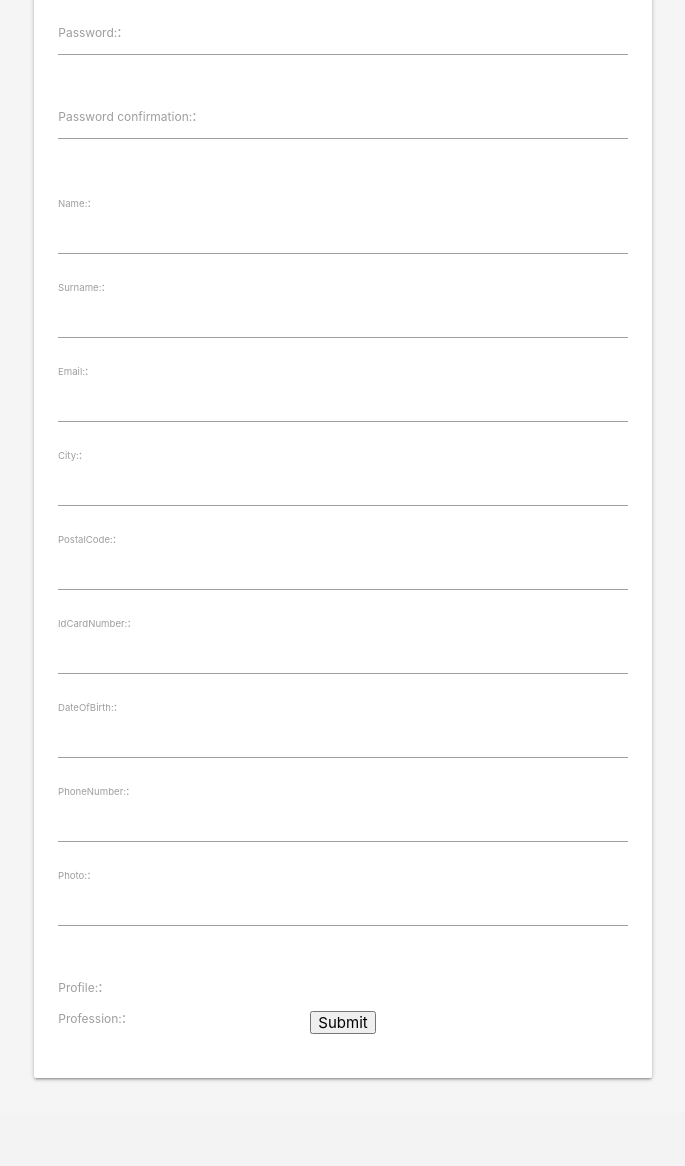
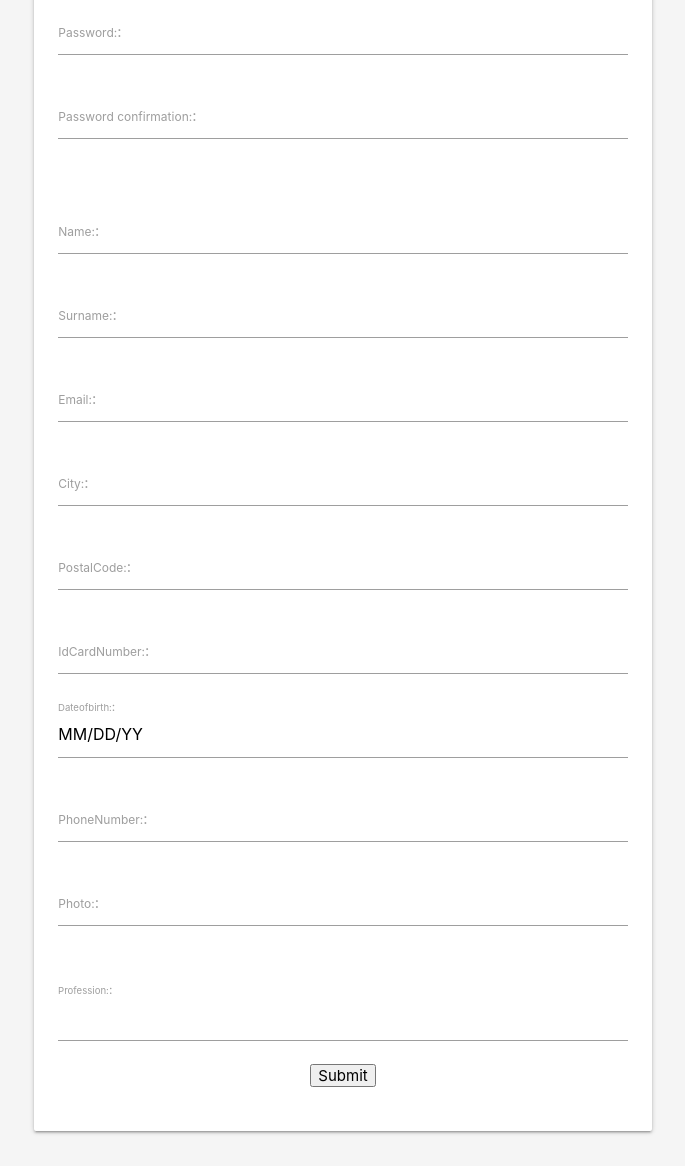
Before and after one commit to supremmaer/AIM-GAMES-PLATFORM, a Django app: page /freelancer/create/ in a window 1280 px wide. Shown: the part 294-1460 px from the top of the page, without its empty margins (297-982 px from the left). Before the commit the page ends 1375 px from the top, so only its background shows below. Run offline with Django 3.2, Linux system fonts and the light colour scheme; some libraries are stand-ins or nearby versions.

Commit message:
fixed forms

```diff
--- a/AIM_GAMES_PLATFORM/AIM_GAMES/forms.py
+++ b/AIM_GAMES_PLATFORM/AIM_GAMES/forms.py
@@ -1,7 +1,8 @@
-from django.forms import ModelForm, forms, CharField, EmailField, ModelMultipleChoiceField,CheckboxSelectMultiple
+from django.forms import ModelForm, forms, CharField, EmailField, ModelMultipleChoiceField,CheckboxSelectMultiple, DateField, DateInput
 from django.contrib.auth.forms import UserCreationForm
 from AIM_GAMES.models import Freelancer, Business, Profile, Thread, Tag
 from django.contrib.auth.models import User
+
 
 
 class BusinessForm(ModelForm):
@@ -19,7 +20,7 @@ class BusinessForm(ModelForm):
 
     def clean(self):
         if not self.profile_form.is_valid():
-            raise forms.ValidationError(self.profile_form.errors)
+            raise forms.ValidationError("Profile not valid")
 
     def save(self, commit=False):
         print('save: BusinessForm')
@@ -57,6 +58,8 @@ class FreelancerForm(ModelForm):
 
 
 class ProfileForm(ModelForm):
+    dateOfBirth = DateField(widget=DateInput(attrs={'placeholder': 'MM/DD/YY', 'required': 'required'}))
+
     class Meta:
         model = Profile
         exclude = ()
--- a/AIM_GAMES_PLATFORM/AIM_GAMES/views.py
+++ b/AIM_GAMES_PLATFORM/AIM_GAMES/views.py
@@ -51,7 +51,7 @@ def login_redir(request):
     else:
         prof = Profile.objects.filter(user__pk=request.user.id)
         buss = Business.objects.filter(profile__pk=prof[0].id)
-        if not buss is None:
+        if buss:
             if not buss[0].lastPayment is None:
                 if (buss[0].lastPayment- datetime.now(timezone.utc)).total_seconds() > 31556952:
                     auth.logout(request)
--- a/AIM_GAMES_PLATFORM/templates/accounts/signup.html
+++ b/AIM_GAMES_PLATFORM/templates/accounts/signup.html
@@ -45,22 +45,31 @@
 
                             {% if field.id_for_label != "id_user" %}
                             {% if field.widget.input_type == "select" %}
-                             <input placeholder="" id="{{ field.id_for_label }}" type="{{ field.field.widget.input_type }}" class="validate" name="{{ field.html_name }}">
+                             <input placeholder="" id="{{ field.id_for_label }}" type="{{ field.field.widget.input_type }}"
+                                    class="validate" name="{{ field.html_name }}" value="{{ field.value|default_if_none:'' }}">
                             {% else %}
-                             <input placeholder="" id="{{ field.id_for_label }}" type="text" class="validate" name="{{ field.html_name }}">
+                             <input id="{{ field.id_for_label }}" type="text" class="validate" name="{{ field.html_name }}" value="{{ field.value|default_if_none:'MM/DD/YY' }}">
                              {% endif %}
                             <label for="{{ field.id_for_label }}">{{ field.label_tag }}:</label>
                             {% endif %}
                         </div>
                          {% endfor %}
 
+
+                         {% if type != "business" %}
                          {% for field in form.visible_fields %}
                          <span class="red-text">{{ field.errors }}</span>
                         <div class="input-field col s12">
                             <span class="red-text">{{ field.errors }}</span>
-                            <label for="{{ field.id_for_label }}">{{ field.label_tag }}:</label>
+                           {% if field.id_for_label != "id_profile" %}
+
+                             <input placeholder="" id="{{ field.id_for_label }}" type="text" class="validate" name="{{ field.html_name }}" value="{{ field.value|default_if_none:'' }}">
+                             <label for="{{ field.id_for_label }}">{{ field.label_tag }}:</label>
+                            {% endif %}
+
                         </div>
                          {% endfor %}
+                         {%endif%}
                         <!--<div class="input-field col s12">-->
                             <!--<input placeholder="" id="pass" type="password" class="validate">-->
                             <!--<label for="pass">Password:</label>-->
```
